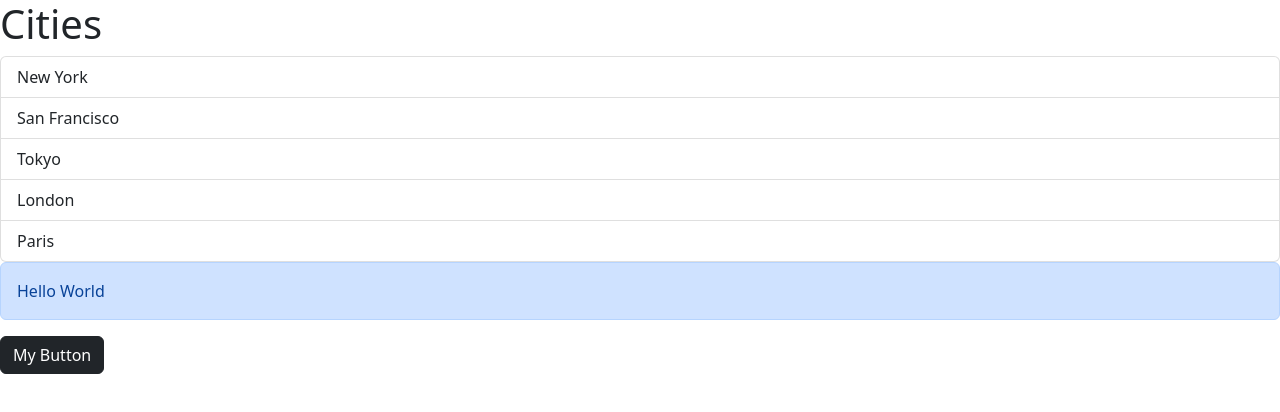
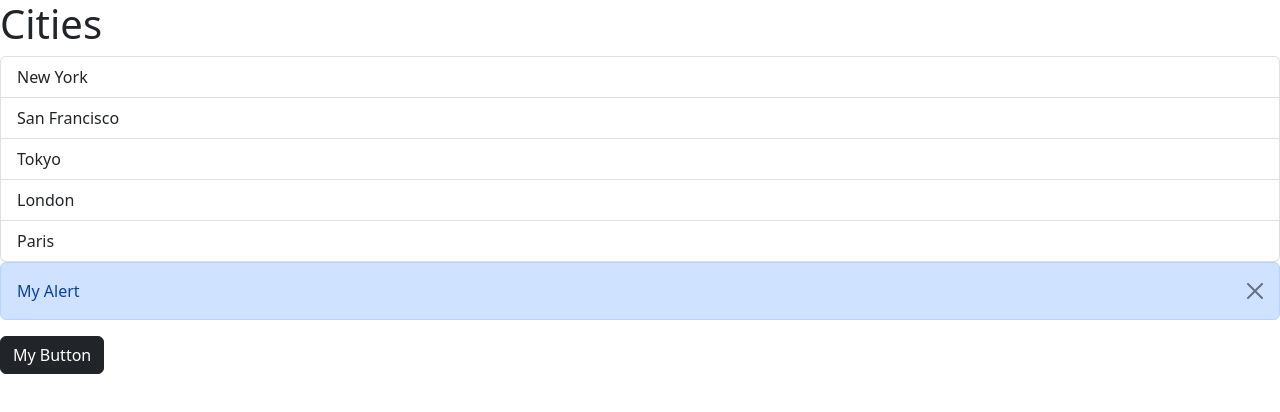
Before and after one commit to arviecua/vite-react, a React (Vite) app in the folder vite-project/: page / in a window 1280 px wide. Both pictures are taken after a click on the button "My Button". Shown: the top 412 px of the page. Built offline with nearby package versions, Linux system fonts and the light colour scheme.

Commit message:
created dismissable alert

```diff
--- a/vite-project/src/App.tsx
+++ b/vite-project/src/App.tsx
@@ -1,6 +1,7 @@
 import Alert from "./components/Alert";
 import ListGroup from "./components/ListGroup";
 import Button from "./components/Button";
+import { useState } from "react";
 
 function App() {
   let items = ["New York", "San Francisco", "Tokyo", "London", "Paris"];
@@ -9,6 +10,8 @@
   const handleSelectItem = (items: string) => {
     console.log(items);
   };
+
+  const [alertVisible, setVisibility] = useState(false);
 
   return (
     <div>
@@ -23,11 +26,11 @@
         onSelectItem={handleSelectItem}
       /> */}
 
-      <Alert>
-        Hello <span>World</span>
-      </Alert>
+      {alertVisible && (
+        <Alert onClose={() => setVisibility(false)}>My Alert</Alert>
+      )}
 
-      <Button color="dark" onClick={() => console.log("clicked")}>
+      <Button color="dark" onClick={() => setVisibility(true)}>
         My Button
       </Button>
     </div>
--- a/vite-project/src/components/Alert.tsx
+++ b/vite-project/src/components/Alert.tsx
@@ -2,9 +2,21 @@
 
 interface Props {
   children: ReactNode;
+  onClose: () => void;
 }
-const Alert = ({ children }: Props) => {
-  return <div className="alert alert-primary">{children}</div>;
+const Alert = ({ children, onClose }: Props) => {
+  return (
+    <div className="alert alert-primary alert-dismissible" role="alert">
+      {children}
+      <button
+        type="button"
+        onClick={onClose}
+        className="btn-close"
+        data-bs-dismiss="alert"
+        aria-label="Close"
+      ></button>
+    </div>
+  );
 };
 
 export default Alert;
--- a/vite-project/src/components/Button.tsx
+++ b/vite-project/src/components/Button.tsx
@@ -8,7 +8,7 @@
 
 const Button = ({ children, color = "primary", onClick }: Props) => {
   return (
-    <button type="button" className={"btn btn-" + color} onClick={onClick}>
+    <button className={"btn btn-" + color} onClick={onClick}>
       {children}
     </button>
   );
```
